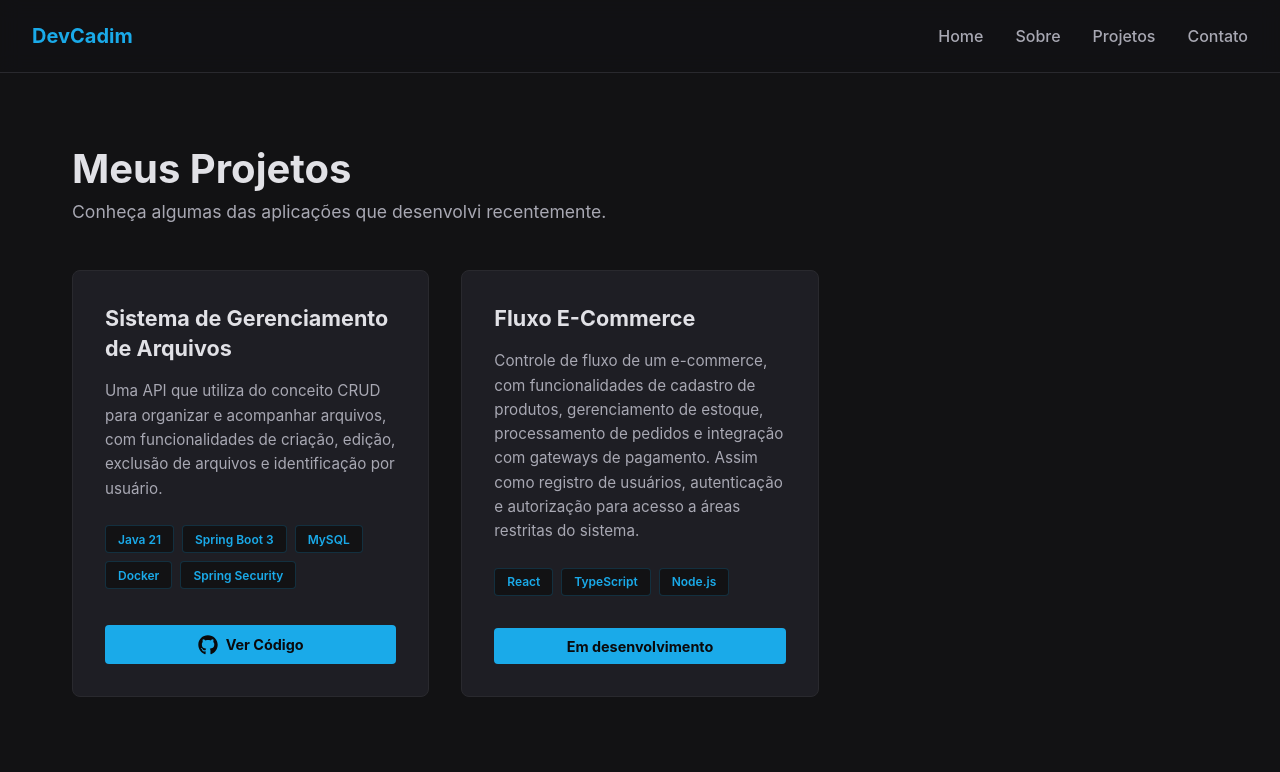
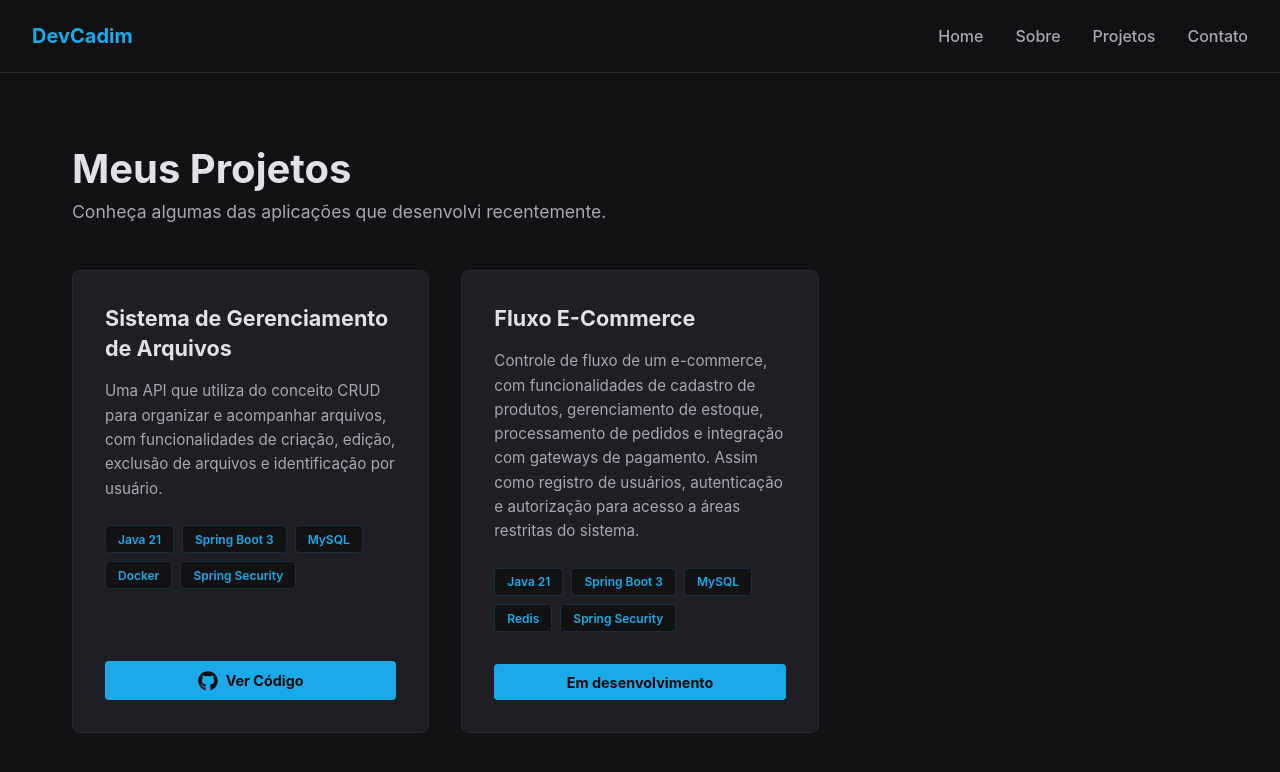
Before and after one commit to devcadim/devcadimpage, a React (Create React App) app: page /projetos in a window 1280 px wide. Shown: the top 772 px of the page. Built offline with nearby package versions, Linux system fonts and the light colour scheme.

Commit message:
Correção Página Projetos

```diff
--- a/src/pages/Projects/Projects.js
+++ b/src/pages/Projects/Projects.js
@@ -55,9 +55,11 @@ function Projects() {
                                 Assim como registro de usuários, autenticação e autorização para acesso a áreas restritas do sistema.
                             </p>
                             <div className="Tech-badges">
-                                <span>React</span>
-                                <span>TypeScript</span>
-                                <span>Node.js</span>
+                                <span>Java 21</span>
+                                <span>Spring Boot 3</span>
+                                <span>MySQL</span>
+                                <span>Redis</span>
+                                <span>Spring Security</span>
                             </div>
                         </div>
                         <div className="Project-links">
```
